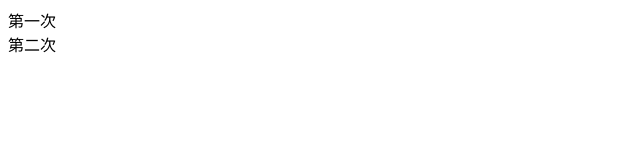
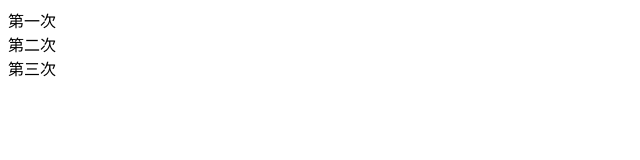
Before and after one commit to Lishaosong1/Lishaosong, a plain HTML site: page index.html in a window 1280 px wide. Shown: the full height of the page, 0-640 px from the left. Drawn offline with Linux system fonts and the light colour scheme.

Commit message:
已提交

```diff
--- a/index.html
+++ b/index.html
@@ -9,5 +9,6 @@
 
     <div>第一次</div>
     <div>第二次</div>
+    <div>第三次</div>
 </body>
 </html>
```
